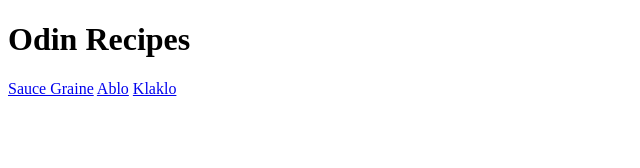
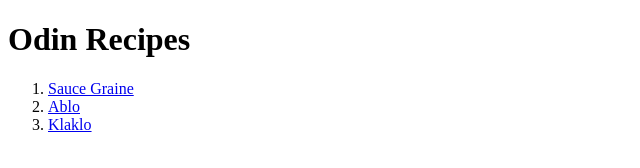
Before and after one commit to fredterrass/odin-recipes, a plain HTML site: page index.html in a window 1280 px wide. Shown: the whole page, without its empty margins (0-640 px from the left). Drawn offline with Linux system fonts and the light colour scheme.

Commit message:
wrapped the link within a list

```diff
--- a/index.html
+++ b/index.html
@@ -7,8 +7,10 @@
 </head>
 <body>
     <h1>Odin Recipes</h1>
-    <a href="recipes/Saucgraine.html">Sauce Graine</a>
-    <a href="recipes/Ablo.html">Ablo</a>
-    <a href="recipes/Klaklo.html">Klaklo</a>
+    <ol>
+        <li><a href="recipes/Saucgraine.html">Sauce Graine</a></li>
+        <li><a href="recipes/Ablo.html">Ablo</a></li>
+        <li><a href="recipes/Klaklo.html">Klaklo</a></li>
+    </ol>
 </body>
 </html>
```
